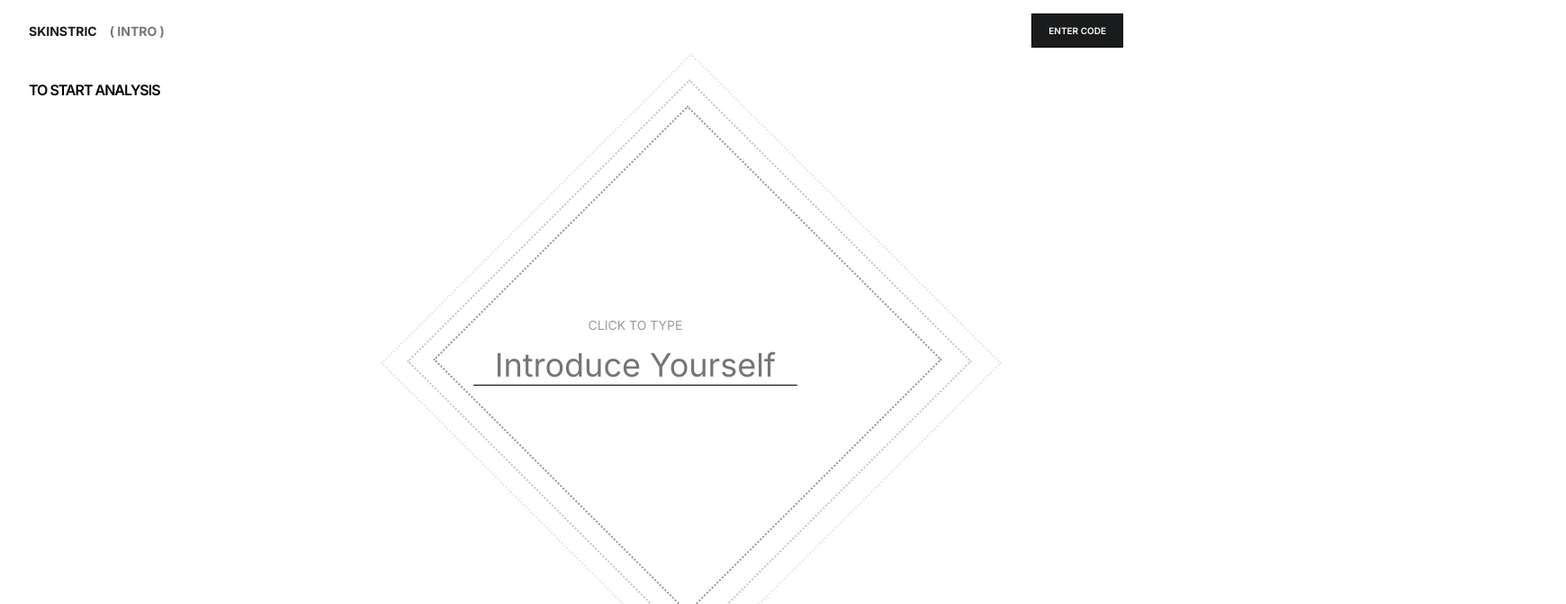
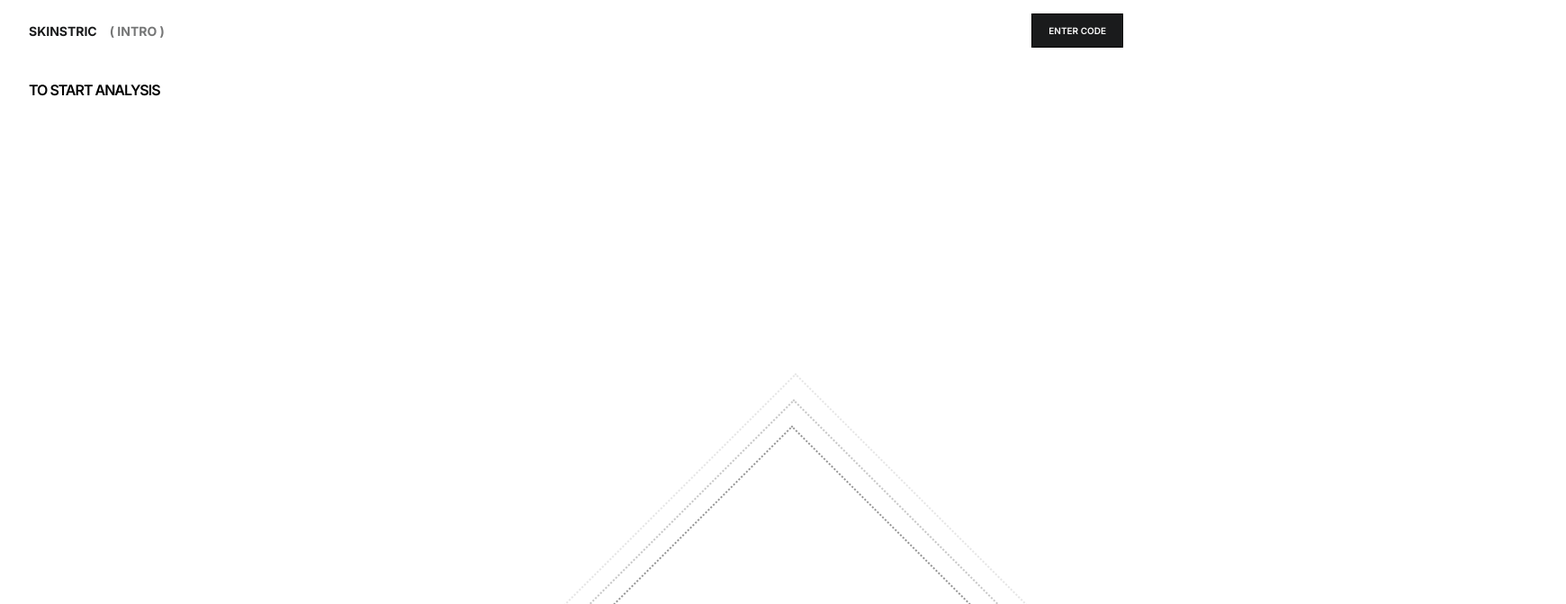
Before and after one commit to Noah-code1210/Skinstric-AI, a React (Create React App) app: page /introduction in a window 1280 px wide. Shown: the top 672 px of the page at 90% size, 1740 px wide, since content can reach past the window. Built offline with nearby package versions, Linux system fonts and the light colour scheme.

Commit message:
flexbox changes debugging

```diff
--- a/src/index.css
+++ b/src/index.css
@@ -309,8 +309,11 @@ INTRO PAGE
 
 .intro__info {
   width: 100%;
-  max-width: 1400px;
+  max-width: 1470px;
   height: 89vh;
+  display: flex;
+  align-items: center;
+  justify-content: center;
 }
 
 .section__title {
@@ -323,9 +326,7 @@ INTRO PAGE
 }
 
 .square__wrapper {
-  position: relative;
   transform: translate(-50%, -50%);
-  left: 1100px;
 }
 
 .outer-square {
@@ -370,9 +371,6 @@ INTRO PAGE
   width: 100%;
   max-width: 360px;
   text-align: center;
-  position: absolute;
-  top: 350px;
-  left: 526px;
 }
 
 .input__title {
--- a/src/pages/Introduction.jsx
+++ b/src/pages/Introduction.jsx
@@ -17,11 +17,11 @@ function Introduction() {
     <>
       <NavIntro />
       <div id="section">
-        <div className="container">
+        <div className="container intro__container">
+          <h2 className="section__title">To start analysis</h2>
           <div className="intro__info">
-            <h2 className="section__title">To start analysis</h2>
             <SpinningCircles />
-            <div className="input__wrapper">
+            {/* <div className="input__wrapper">
               <h3 className="input__title">Click to type</h3>
               <input
                 type="text"
@@ -30,18 +30,15 @@ function Introduction() {
                 onChange={(event) => setShowProceed(event.target.value)}
                 onKeyDown={(event) => {
                   if (event.key === "Enter") {
-                    navIntoCity()
+                    navIntoCity();
                   }
                 }}
               />
+            </div> */}
           </div>
           <Link to="/">
             <div className="back__btn--wrapper">
-                <img
-                  src={BackArrowButton}
-                  alt=""
-                  className="back__arrow--img"
-                />
+              <img src={BackArrowButton} alt="" className="back__arrow--img" />
               <div className="back__arrow--title">Back</div>
             </div>
           </Link>
@@ -59,7 +56,6 @@ function Introduction() {
           </Link>
         </div>
       </div>
-      </div>
     </>
   );
 }
```
Lines whose indentation alone changed are shown as unchanged.
